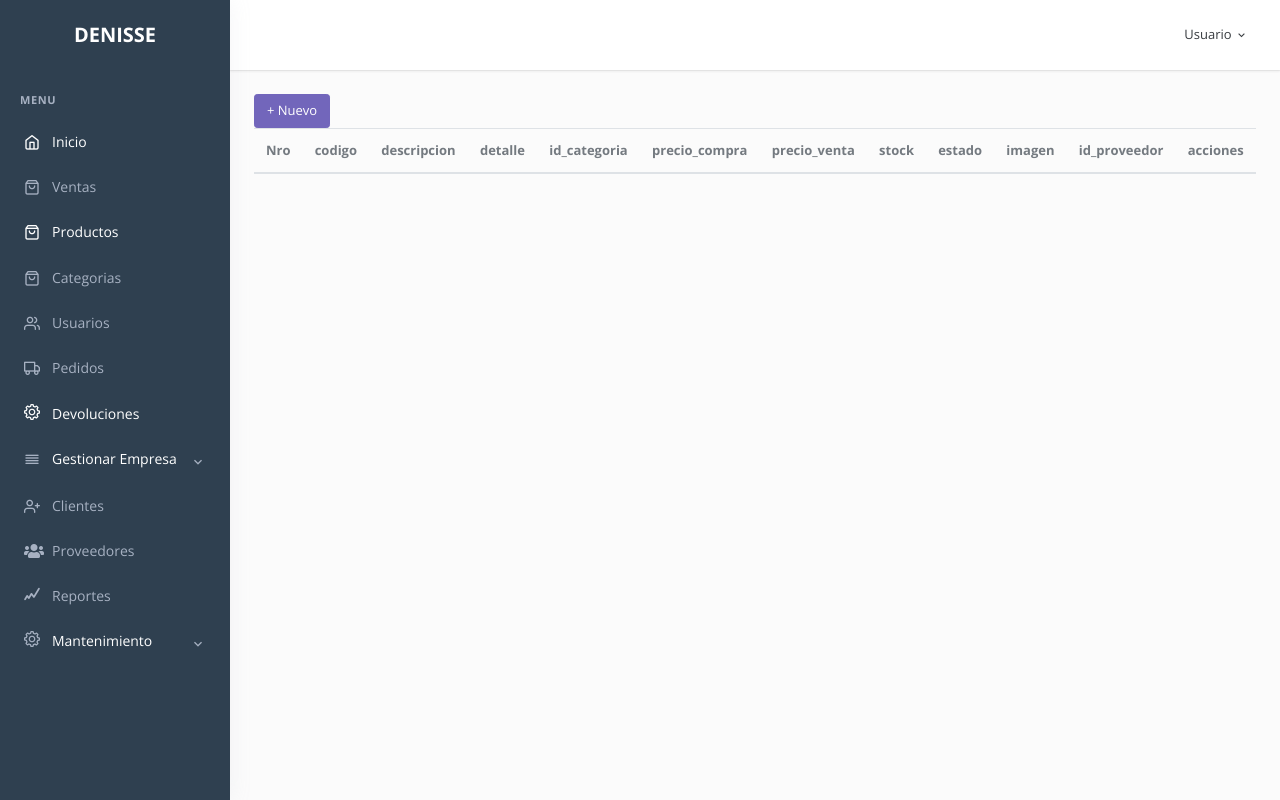
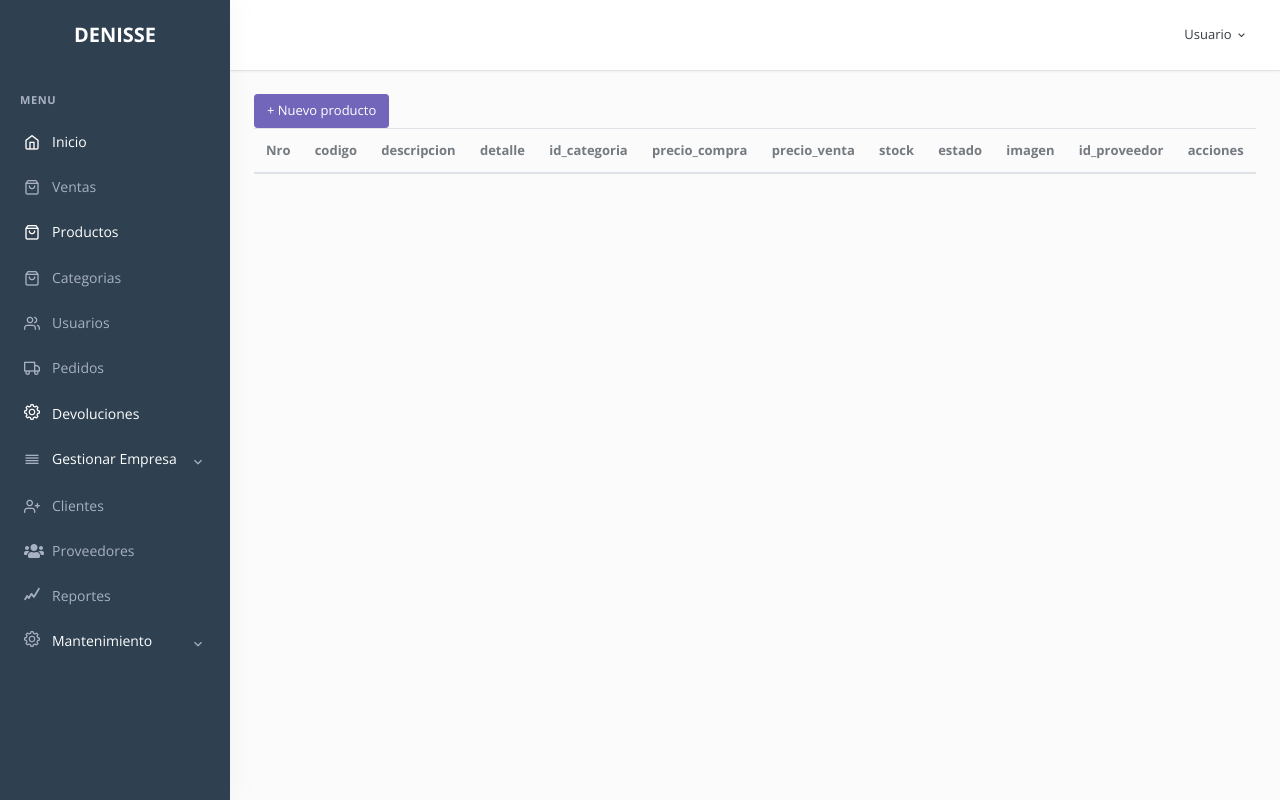
Before and after one commit to denissesalas26/carrito, a PHP site: page /productos.php in a window 1280 px wide. Run offline with PHP 8.4, Linux system fonts and the light colour scheme; data that the repository does not hold is empty; style sheets or scripts are compiled from the project's sources; some web fonts are replaced.

Commit message:
asdfghjk

```diff
--- a/include/modal_frm_reg_productos.php
+++ b/include/modal_frm_reg_productos.php
@@ -1,5 +1,5 @@
  <!-- Large modal -->
- <button type="button" class="btn btn-primary waves-effect waves-light" data-toggle="modal" data-target=".producto">+ Nuevo</button>
+ <button type="button" class="btn btn-primary waves-effect waves-light" data-toggle="modal" data-target=".producto">+ Nuevo producto</button>
 
 
 <div class="modal fade producto" tabindex="-1" role="dialog" aria-labelledby="myLargeModalLabel" aria-hidden="true">
```
